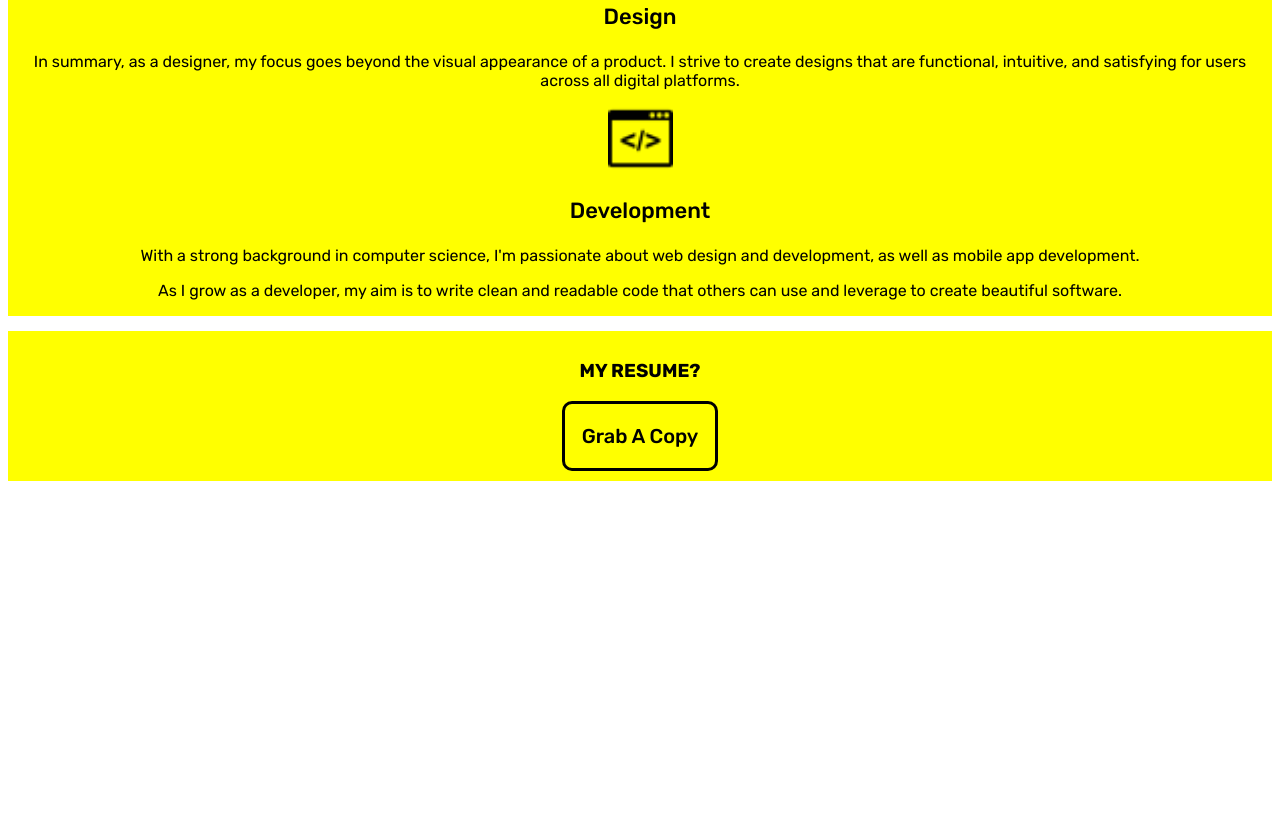
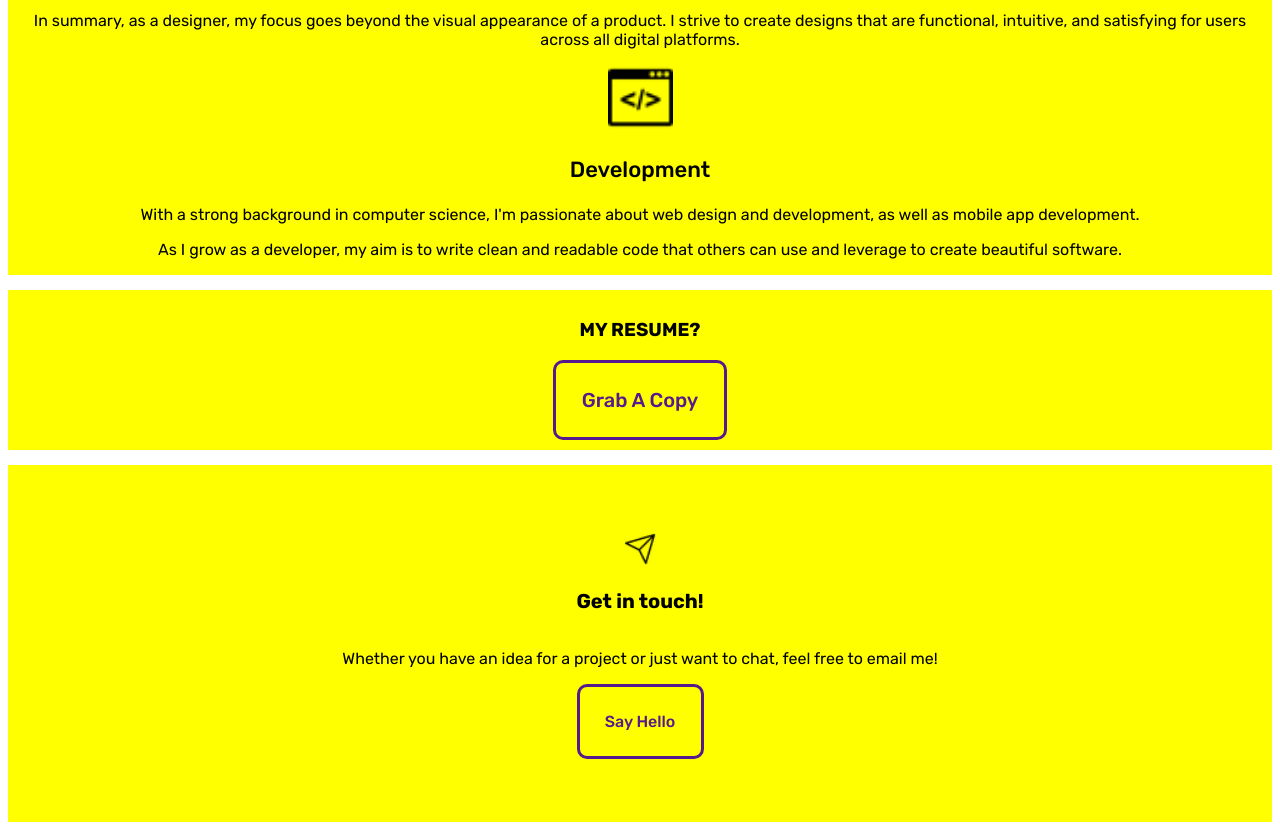
Before and after one commit to LozaJuan/portfolio-v1, a website: page index.html in a window 1280 px wide. Shown: the part 1047-1884 px from the top of the page. Before the commit the page ends 1536 px from the top, so only its background shows below. Drawn offline with Linux system fonts and the light colour scheme.

Commit message:
update-3.2

```diff
--- a/index.html
+++ b/index.html
@@ -74,7 +74,7 @@
         <div class="resume-container">
             <h3 class="resume-title">My resume?</h3>
             <div class="resume-button">
-                <p class="button-item">Grab a copy</p>
+                <a href="" class="button-item">Grab a copy</a>
             </div>
         </div>
 
@@ -83,7 +83,12 @@
         <div></div>
     </section>
     <section id="contact">
-        <div></div>
+        <div class="contact-container">
+            <img class="contact-ico" src="img/send.ico" alt="send">
+            <h3 class="contact-title">Get in touch!</h3>
+            <p class="contact-body">Whether you have an idea for a project or just want to chat, feel free to email me!</p>
+            <a class="contact-button" href="">Say hello</a>
+        </div>
     </section>
 </body>
 </html>
--- a/scss/views/_contact.scss
+++ b/scss/views/_contact.scss
@@ -0,0 +1,26 @@
+.contact-container {
+    background-color: yellow;
+    margin: 15px 0;
+    display: flex;
+    flex-direction: column;
+    text-align: center;
+    align-items: center;
+    padding: 5% 0;
+    font-family: $font-global;
+    .contact-ico {
+        width: 40px;
+    }
+    .contact-title {
+        font-size: 20px;
+    }
+    .contact-body {
+    }
+    .contact-button {
+        text-decoration: none;
+        text-transform: capitalize;
+        font-weight: $weight-3;
+        border-style: solid;
+        border-radius: 10px;
+        padding: 2%;
+    }
+}
--- a/scss/views/_intro.scss
+++ b/scss/views/_intro.scss
@@ -6,7 +6,8 @@
     font-family: $font-global;
     display: flex;
     flex-direction: column;
-    padding: 2rem 0 4rem;
+    margin: 15px 0;
+    padding: 20px 0;
     .intro-header {
         background-color: yellow;
         font-size: 1rem;
--- a/scss/views/_resume.scss
+++ b/scss/views/_resume.scss
@@ -8,13 +8,16 @@
     }
     .resume-button {
         margin: 0 auto;
-        width: 150px;
-        border-style: solid;
-        border-radius: 10px;
+        display: flex;
+        justify-content: center;
         .button-item {
+            text-decoration: none;
             text-transform: capitalize;
             font-size: 20px;
             font-weight: $weight-3;
+            border-style: solid;
+            border-radius: 10px;
+            padding: 2%;
         }
     }
 }
```
Also changed, not shown: css/styles.css, img/send.ico (added), 1 other file.
